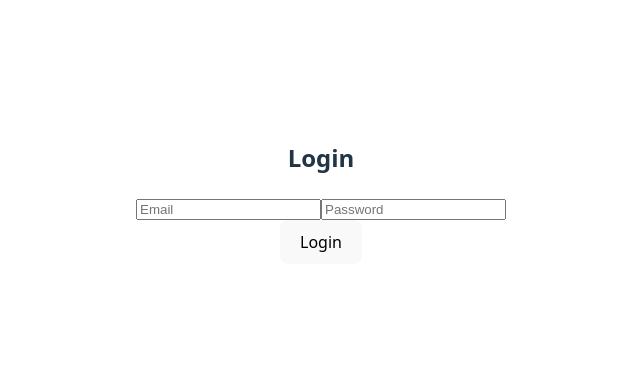
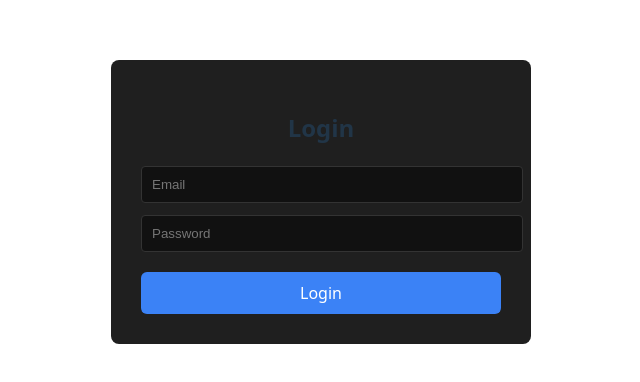
Before and after one commit to Git-Shashi/dashboard-with-auth, a React (Vite) app: page /login in a window 1280 px wide. Shown: the part 198-580 px from the top of the page, without its empty margins (319-959 px from the left). Built offline with nearby package versions, Linux system fonts and the light colour scheme.

Commit message:
Use Axios with interceptor for API requests

```diff
--- a/package.json
+++ b/package.json
@@ -10,6 +10,7 @@
     "preview": "vite preview"
   },
   "dependencies": {
+    "axios": "^1.13.2",
     "react": "^19.2.0",
     "react-dom": "^19.2.0",
     "react-router-dom": "^7.12.0"
--- a/src/api/authApi.js
+++ b/src/api/authApi.js
@@ -1,7 +1,7 @@
 export function loginApi(email, password) {
   return new Promise((resolve, reject) => {
     setTimeout(() => {
-      if (email === "admin@test.com" && password === "1234") {
+      if (email === "shashi@test.com" && password === "1234") {
         resolve({
           token: "fake-jwt-token-123",
           expiresIn: 3600,
--- /dev/null
+++ b/src/api/axios.js
@@ -0,0 +1,15 @@
+import axios from "axios";
+
+const api = axios.create({
+  baseURL: "https://jsonplaceholder.typicode.com",
+  timeout: 5000,
+});
+api.interceptors.request.use((config) => {
+  const token = localStorage.getItem("token");
+  if (token) {
+    config.headers.Authorization = `Bearer ${token}`;
+  }
+  return config;
+});
+
+export default api;
--- a/src/api/dataApi.js
+++ b/src/api/dataApi.js
@@ -1,9 +1,6 @@
+import api from "./axios";
+
 export async function fetchPosts() {
-  const res = await fetch("https://jsonplaceholder.typicode.com/posts");
-
-  if (!res.ok) {
-    throw new Error("Failed to fetch data");
-  }
-
-  return res.json();
+  const res = await api.get("/posts");
+  return res.data;
 }
--- a/src/pages/Login.jsx
+++ b/src/pages/Login.jsx
@@ -32,14 +32,32 @@ useEffect(() => {
   };
 
  return (
-    <div style={{ maxWidth: 400, margin: "100px auto", textAlign: "center" }}>
-      <h2>Login</h2>
+  <div
+    style={{
+      maxWidth: 360,
+      margin: "120px auto",
+      padding: 30,
+      borderRadius: 8,
+      background: "#1f1f1f",
+      textAlign: "center",
+    }}
+  >
+    <h2 style={{ marginBottom: 20 }}>Login</h2>
 
     <input
       type="email"
       placeholder="Email"
       value={email}
       onChange={(e) => setEmail(e.target.value)}
+      style={{
+        width: "100%",
+        padding: 10,
+        marginBottom: 12,
+        borderRadius: 4,
+        border: "1px solid #333",
+        background: "#111",
+        color: "#fff",
+      }}
     />
 
     <input
@@ -47,15 +65,42 @@ useEffect(() => {
       placeholder="Password"
       value={password}
       onChange={(e) => setPassword(e.target.value)}
+      style={{
+        width: "100%",
+        padding: 10,
+        marginBottom: 20,
+        borderRadius: 4,
+        border: "1px solid #333",
+        background: "#111",
+        color: "#fff",
+      }}
     />
 
-      <button onClick={handleLogin} disabled={loading}>
+    <button
+      onClick={handleLogin}
+      disabled={loading}
+      style={{
+        width: "100%",
+        padding: 10,
+        borderRadius: 6,
+        border: "none",
+        background: "#3b82f6",
+        color: "#fff",
+        cursor: "pointer",
+      }}
+    >
+
       {loading ? "Logging in..." : "Login"}
     </button>
 
-      {error && <p style={{ color: "red" }}>{error}</p>}
+    {error && (
+      <p style={{ color: "tomato", marginTop: 15 }}>
+        {error}
+      </p>
+    )}
   </div>
 );
+
 }
 
 export default Login;
```
Also changed, not shown: 1 other file (tests, documents, lock files or other folders). Lines whose indentation alone changed are shown as unchanged.
